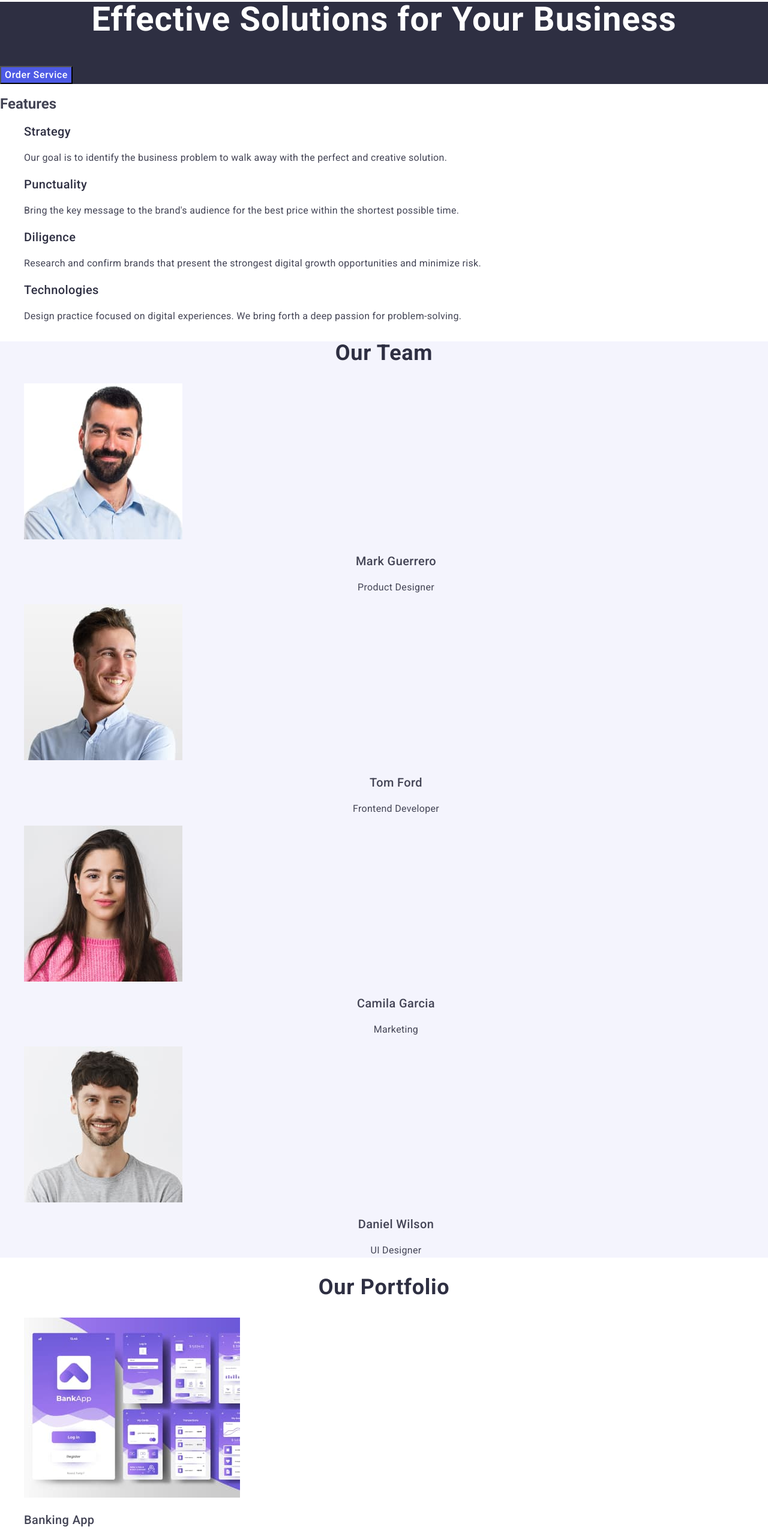
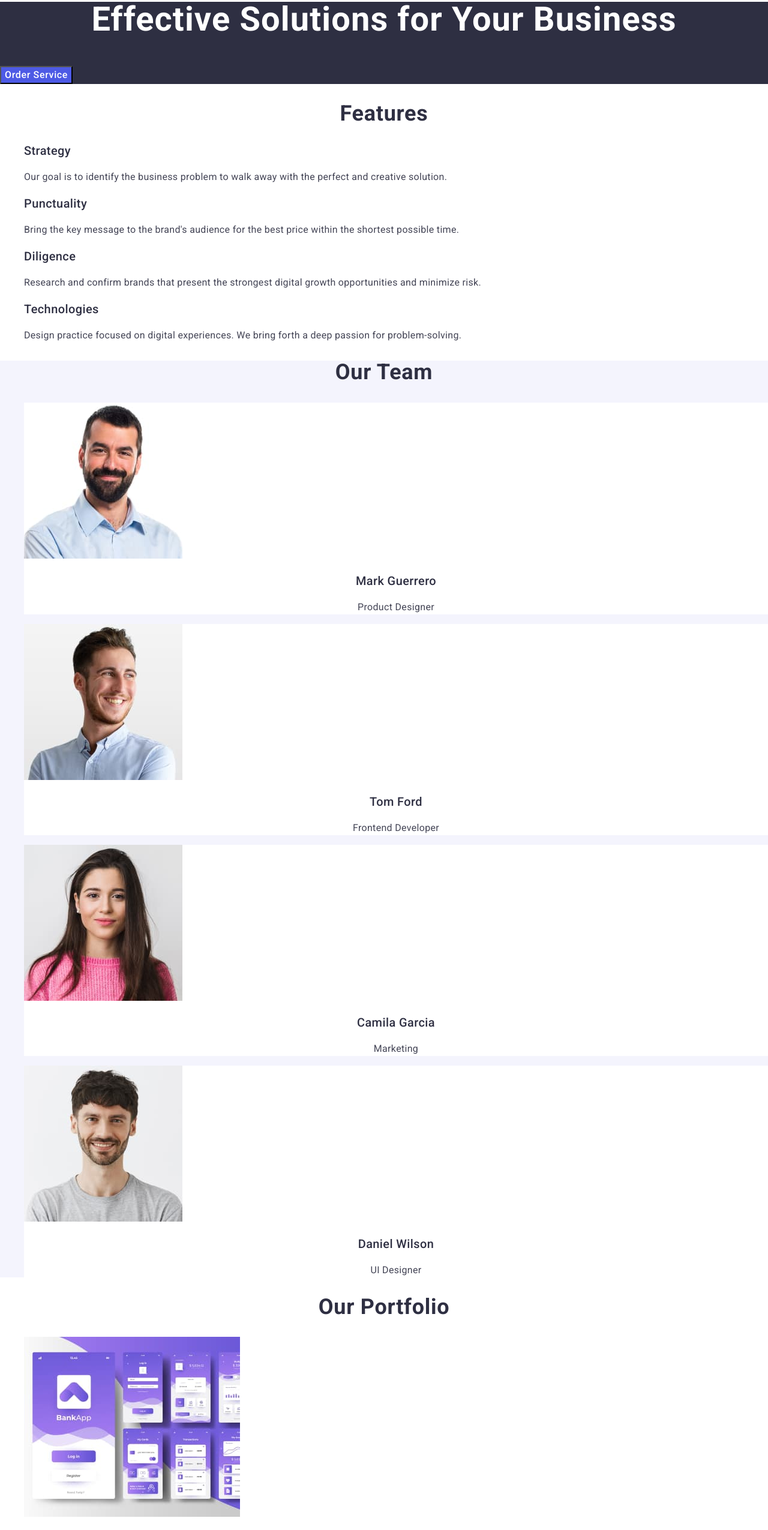
Before and after one commit to DariaSmyk/goit-markup-hw-02, a plain HTML site: page index.html in a window 1280 px wide. Shown: the part 217-2767 px from the top of the page at 60% size. Drawn offline with nearby package versions, Linux system fonts and the light colour scheme.

Commit message:
add changes

```diff
--- a/css/styles.css
+++ b/css/styles.css
@@ -106,6 +106,9 @@ a {
 }
 /* #endregion section 1 */
 /* #region section 2 */
+.menu-item {
+  background-color: #FFFFFF;
+}
 .titles-sections {
   font-weight: 700;
   font-size: 36px;
@@ -122,6 +125,7 @@ a {
   line-height: 1.2;
   letter-spacing: 0.02em;
   text-align: center;
+  color: #2e2f42;
 }
 .text-section-2 {
   font-weight: 400;
@@ -134,9 +138,7 @@ a {
 .section-2 {
   background-color: #f4f4fd;
 }
-.menu-item {
-  background-color: #FFFFFF;
-}
+
 /* #endregion section 2 */
 /* #region section 3 */
 
@@ -145,6 +147,7 @@ a {
   font-size: 20px;
   line-height: 1.2;
   letter-spacing: 0.02em;
+  color: #2e2f42;
 }
 .text-section-3 {
   font-weight: 400;
--- a/index.html
+++ b/index.html
@@ -28,8 +28,8 @@
         >
         <ul class="menu">
           <li a class="menu-link" href="./index.html">Studio</a></li>
-          <li a class="menu-link" href="#">Portfolio</a></li>
-          <li a class="menu-link" href="#">Contacts</a></li>
+          <li a class="menu-link" href="./index.html">Portfolio</a></li>
+          <li a class="menu-link" href="./index.html">Contacts</a></li>
         </ul>
       </nav>
       <address class="address">
@@ -58,7 +58,7 @@
       <!-- #endregion hero -->
       <!-- #region section 1 -->
       <section>
-        <h2>Features</h2>
+        <h2 class="titles-sections">Features</h2>
         <ul>
           <li>
             <h3 class="titles-section-1">Strategy</h3>
@@ -95,7 +95,7 @@
       <section class="section-2">
         <h2 class="titles-sections">Our Team</h2>
         <ul>
-          <li>
+          <li class="menu-item">
             <img
               src="./images/mark-guerrero.jpg"
               alt="mark-guerrero"
@@ -105,7 +105,7 @@
             <h3 class="titles-section-2">Mark Guerrero</h3>
             <p class="text-section-2">Product Designer</p>
           </li>
-          <li>
+          <li class="menu-item">
             <img
               src="./images/tom-ford.jpg"
               alt="tom-ford"
@@ -115,7 +115,7 @@
             <h3 class="titles-section-2">Tom Ford</h3>
             <p class="text-section-2">Frontend Developer</p>
           </li>
-          <li>
+          <li class="menu-item">
             <img
               src="./images/camila-garcia.jpg"
               alt="camila-garcia"
@@ -125,7 +125,7 @@
             <h3 class="titles-section-2">Camila Garcia</h3>
             <p class="text-section-2">Marketing</p>
           </li>
-          <li>
+          <li class="menu-item">
             <img
               src="./images/daniel-wilson.jpg"
               alt="daniel-wilson"
```
